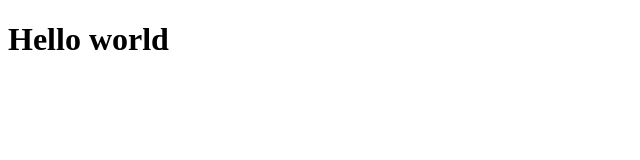
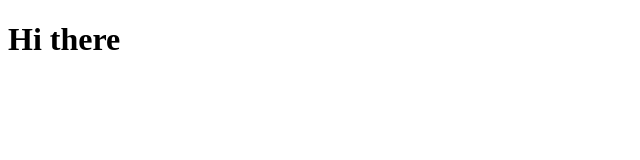
Before and after one commit to poggy-sl/myNewRep, a plain HTML site: page index.html in a window 1280 px wide. Shown: the whole page, without its empty margins (0-640 px from the left). Drawn offline with Linux system fonts and the light colour scheme.

Commit message:
Update index.html

```diff
--- a/index.html
+++ b/index.html
@@ -6,6 +6,6 @@
 	<title>Document</title>
 </head>
 <body>
-	<h1>Hello world</h1>
+	<h1>Hi there</h1>
 </body>
 </html>
```
